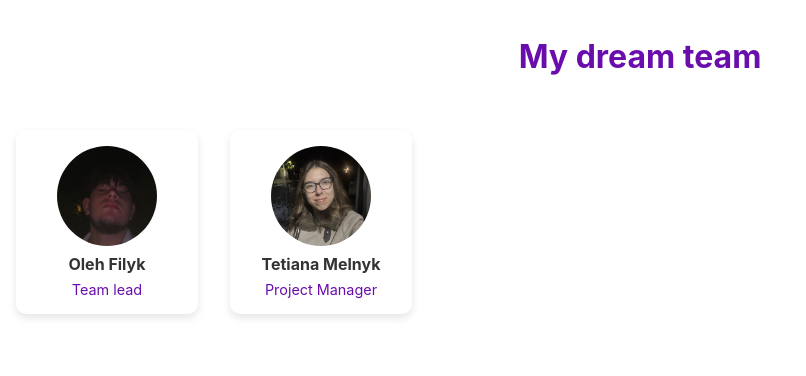
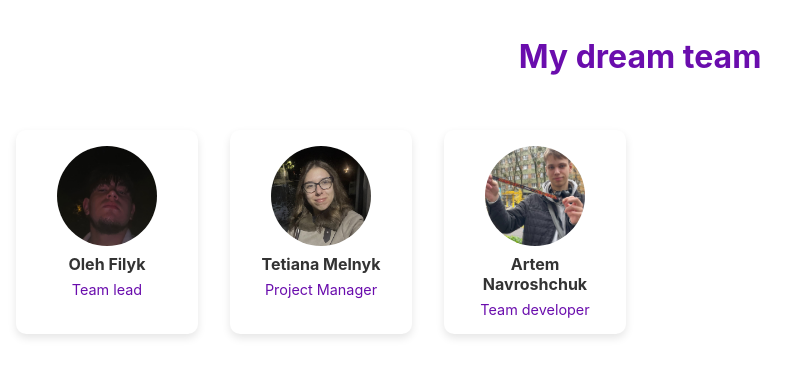
Before and after one commit to FauR909/TeamWorkTeam4, a React (Create React App) app: page / in a window 1280 px wide. Shown: the top 376 px of the page, without its empty margins (0-806 px from the left). Built offline with nearby package versions, Linux system fonts and the light colour scheme.

Commit message:
Fix/fixed Artem card

```diff
--- a/src/components/Body.js
+++ b/src/components/Body.js
@@ -21,6 +21,13 @@
           </div>
 
 
+          <div style={styles.card}>
+              <img src={"/photos/artem-photo.jpg"} alt="Artem Navroshchuk" style={styles.photo} />
+              <div style={styles.textContainer}>
+                  <h2 style={styles.name}>Artem Navroshchuk</h2>
+                  <p style={styles.position}>Team developer</p>
+              </div>
+          </div>
     </main>
   );
 };
```
Also changed, not shown: public/photos/artem-photo.jpg (added).
